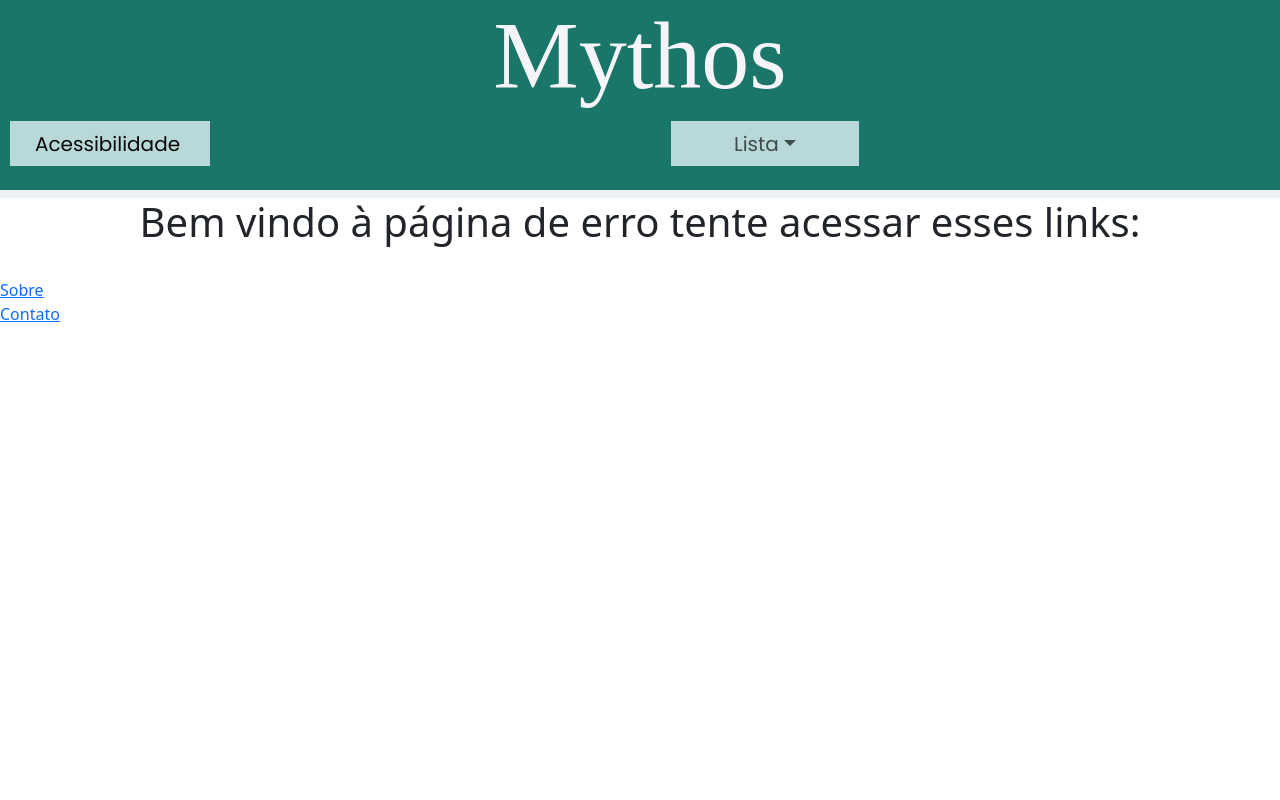
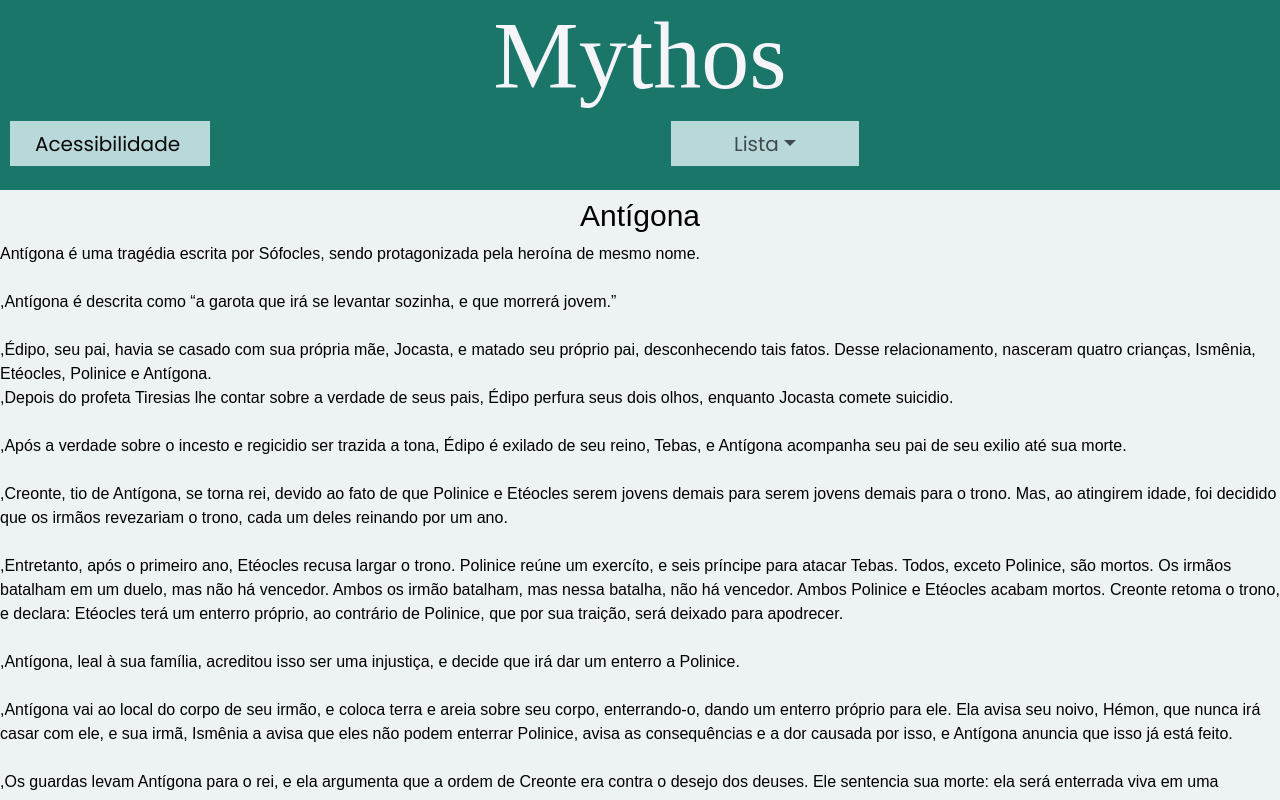
Before and after one commit to diegocamargo55555/Mythos, a React (Create React App) app: page /Antigona-Conto in a window 1280 px wide. Shown: the top 800 px of the page. Built offline with nearby package versions, Linux system fonts and the light colour scheme; a web font is replaced by a local one.

Commit message:
edição json de contos, criação css de contos, criação página sobre Antigona

```diff
--- a/src/assets/bd/contos.json
+++ b/src/assets/bd/contos.json
@@ -2,6 +2,21 @@
     {
         "nome" : "Antígona",
         "resumo": "Filha de Édipo, personagem da peça de Sófocles",
+        "texto": ["Antígona é uma tragédia escrita por Sófocles, sendo protagonizada pela heroína de mesmo nome.\n\n",
+        "Antígona é descrita como “a garota que irá se levantar sozinha, e que morrerá jovem.”\n\n",
+        "Édipo, seu pai, havia se casado com sua própria mãe, Jocasta, e matado seu próprio pai, desconhecendo tais fatos. Desse relacionamento, nasceram quatro crianças, Ismênia, Etéocles, Polinice e Antígona.\n",
+        "Depois do profeta Tiresias lhe contar sobre a verdade de seus pais, Édipo perfura seus dois olhos, enquanto Jocasta comete suicidio.\n\n",
+        "Após a verdade sobre o incesto e regicidio ser trazida a tona, Édipo é exilado de seu reino, Tebas, e Antígona acompanha seu pai de seu exilio até sua morte.\n\n",
+        "Creonte, tio de Antígona, se torna rei, devido ao fato de que Polinice e Etéocles serem jovens demais para serem jovens demais para o trono. Mas, ao atingirem idade, foi decidido que os irmãos revezariam o trono, cada um deles reinando por um ano.\n\n",
+        "Entretanto, após o primeiro ano, Etéocles recusa largar o trono. Polinice reúne um exercíto, e seis príncipe para atacar Tebas. Todos, exceto Polinice, são mortos. Os irmãos batalham em um duelo, mas não há vencedor. Ambos os irmão batalham, mas nessa batalha, não há vencedor. Ambos Polinice e Etéocles acabam mortos. Creonte retoma o trono, e declara: Etéocles terá um enterro próprio, ao contrário de Polinice, que por sua traição, será deixado para apodrecer.\n\n",
+        "Antígona, leal à sua família, acreditou isso ser uma injustiça, e decide que irá dar um enterro a Polinice.\n\n",
+        "Antígona vai ao local do corpo de seu irmão, e coloca terra e areia sobre seu corpo, enterrando-o, dando um enterro próprio para ele. Ela avisa seu noivo, Hémon, que nunca irá casar com ele, e sua irmã, Ismênia a avisa que eles não podem enterrar Polinice, avisa as consequências e a dor causada por isso, e Antígona anuncia que isso já está feito.\n\n",
+        "Os guardas levam Antígona para o rei, e ela argumenta que a ordem de Creonte era contra o desejo dos deuses. Ele sentencia sua morte: ela será enterrada viva em uma caverna.\n\n",
+        "Hémon, noivo de Antígona, filho de Creonte, implora pela libertação de sua noiva, mas Creonte nega. Ele liberta Ismênia, concluindo sua inocência, e ordena que Antígona seja enterrada viva em uma caverna. Tiresias, o profeta, alerta Creonte da infelicidade dos deuses por seu ato, e que seu filho será punido pelo que fez. Ele decide dar um enterro próprio para Polinice, e decide libertar Antígona.\n\n",
+        "Mas não é tempo, é tarde demais. Antígona se enforcou, e Hémon, seu próprio filho, se mata. Após escutar a morte de seu filho, Eurídice, esposa de Creonte, também comete suícidio. Creonte, agora sozinha, reza por uma morte breve.\n\n",
+        "Em outra versão, Creonte ordena que Hémon mate Antígona, mas ele a salva. Os dois se casam e tem um filho, e, anos mais tarde, Creonte vê seu neto e o reconhece, ordenando sua morte, causando o suícido de Hémon e Antígona.\n\n"
+        ],
+        "quantidadeParagrafos": 13,
         "qntAcessos": 5
     },
 
--- /dev/null
+++ b/src/pages/Contos/AntigonaConto.js
@@ -0,0 +1,54 @@
+import "bootstrap/dist/css/bootstrap.min.css";
+import React, { useState, useEffect, Component, Fragment} from "react";
+import imagem from "../../assets/lore.png"
+import { textVide } from 'text-vide';
+import "./contos.css";
+import contos from '../../assets/bd/contos.json'
+
+function AntigonaConto() {
+    const [isDarkMode, setIsDarkMode] = useState(false);
+    const[isBig, setisBig] = useState(false);
+    const[bionicReadingActivated, setReading] = useState(false);
+    useEffect(() => {
+      const savedMode = localStorage.getItem("darkMode");
+      if (savedMode === "enabled") {
+        setIsDarkMode(true);
+      }
+    }, []);
+    useEffect(() =>{
+        const savedMode = localStorage.getItem("bigText");
+        if(savedMode == "enabled"){
+          setisBig(true);
+        }
+    }, []);
+      useEffect(() =>{
+        const savedMode = localStorage.getItem("bionicReading");
+        if(savedMode == "enabled"){
+          setReading(true);
+        }
+    },[]);
+    let array = contos.filter(item => item.nome === "Antígona")
+    if(bionicReadingActivated){
+      for(var i = 0; i < array[0].quantidadeParagrafos; i++){
+        array[0].texto[i] = textVide(array[0].texto[i]);
+      }
+    }
+    return (
+        <div class="container" className={isDarkMode ? 'dark-mode' : "body-claro"}>
+            <div className={isBig ? "bigText" : "smallText"}>
+            {array.map((item, array) => (
+              <Fragment>
+              <strong><h1>{item.nome}</h1></strong>
+              </Fragment>
+            ))}
+            {array.map(({ array, texto }) => (
+              <div key={texto}>
+                    <p dangerouslySetInnerHTML={{ __html:texto}}></p>
+                  </div>
+            ))}
+            </div>
+        </div>
+    )
+}
+
+export default AntigonaConto;
--- /dev/null
+++ b/src/pages/Contos/contos.css
@@ -0,0 +1,29 @@
+.body-claro {
+    margin: 0;
+    font-family: Century Gothic, CenturyGothic, AppleGothic, sans-serif;
+    background-color: #EDF2F4;
+    color: black;
+    white-space: pre-wrap;
+}
+
+.dark-mode {
+    margin:0;
+    font-family: Century Gothic, CenturyGothic, AppleGothic, sans-serif;
+    width: 100%;
+    background-color: #1D1E2C;
+    color: #EDF2F4;
+    white-space: pre-wrap;
+}
+
+.smallText {
+    height: 650px;
+    font-size: 16px;
+}
+
+.bigText {
+    font-size: 36px;
+    height: 950px;
+}
+h4{
+    text-align: center;
+}
--- a/src/routes.js
+++ b/src/routes.js
@@ -6,7 +6,7 @@ import Error from "./pages/Error/error._page";
 import Pesquisa from "./pages/Pesquisa/pesquisa_page";
 import Acessibilidade from "./pages/Acessibilidade/acessibilidade_page";
 import Ranking from "./pages/Ranking/ranking_page";
-
+import AntigonaConto from "./pages/Contos/AntigonaConto";
 
 export default RoutesApp;
 
@@ -21,7 +21,7 @@ function RoutesApp() {
                     <Route path="/Pesquisa" element={<Pesquisa />} />
                     <Route path="/acessibilidade" element={<Acessibilidade />} />
                     <Route path="/Ranking" element={<Ranking />} />
-
+                    <Route path="/Antigona-Conto" element={<AntigonaConto/>} />
                 </Routes>
             </backgrond>
         </BrowserRouter>
```
